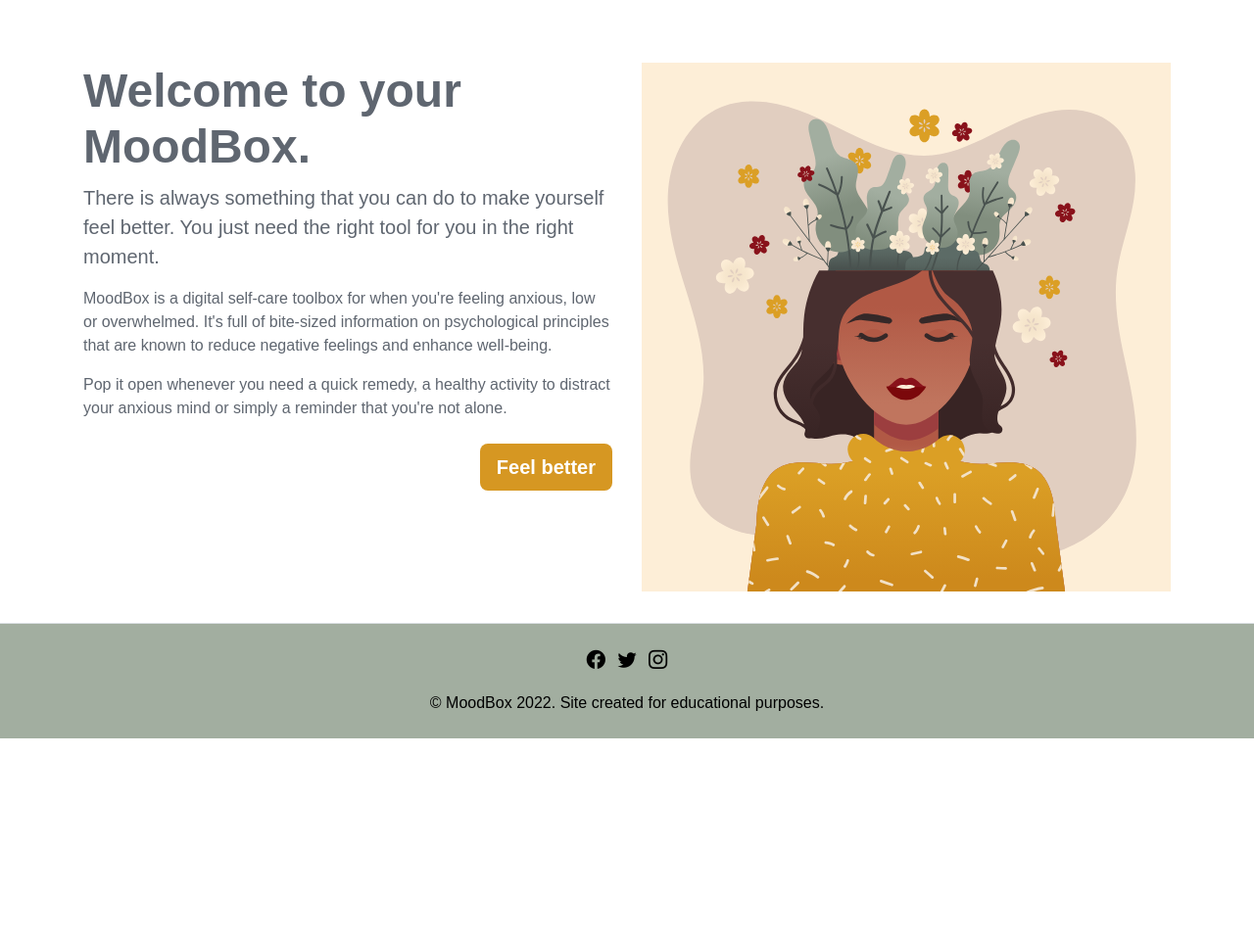
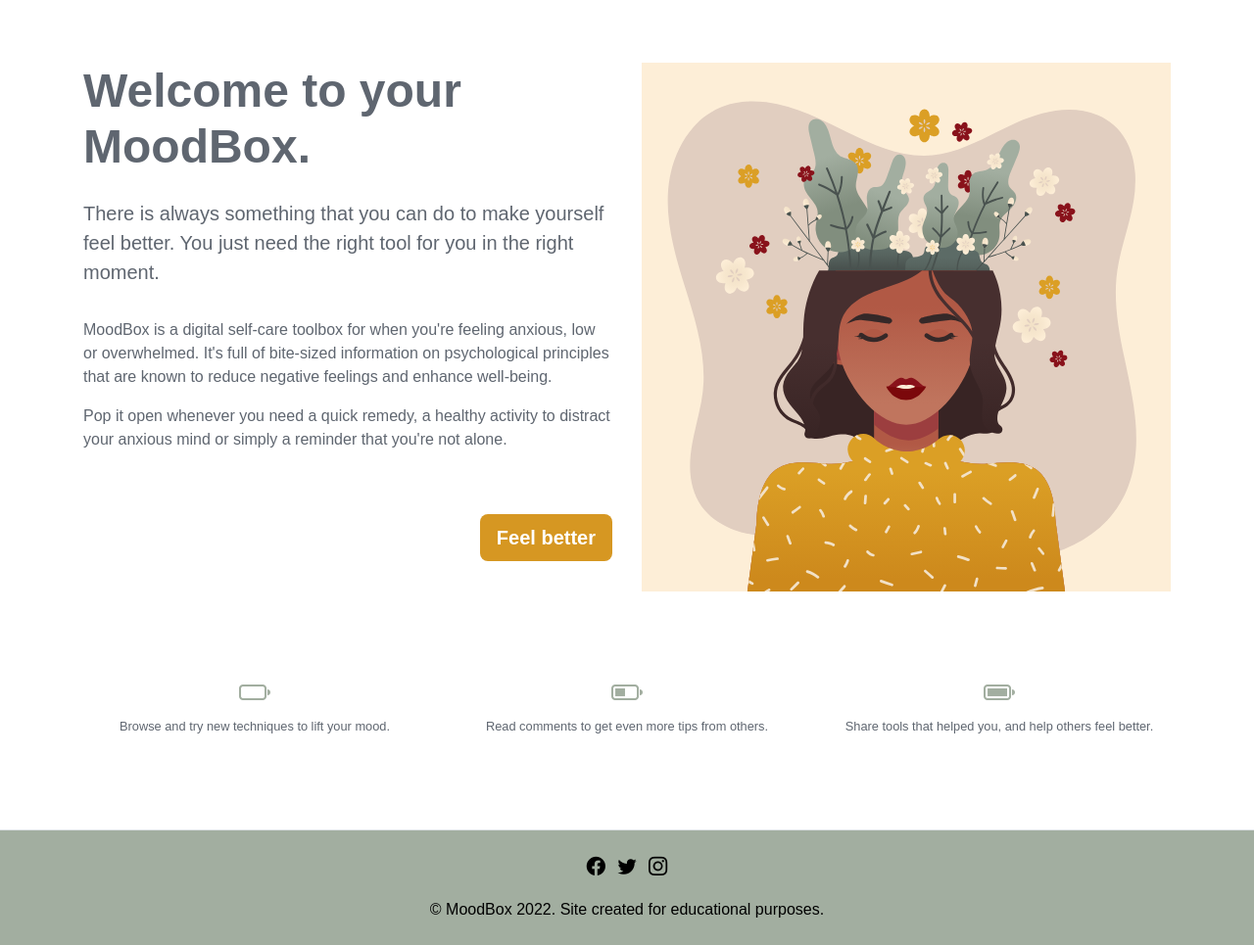
Before and after one commit to renatabiniek/moodbox, a Django app: page / in a window 1280 px wide. Shown: the part 79-1044 px from the top of the page at 98% size. Before the commit the page ends 833 px from the top, so only its background shows below. Run offline with Django 3.2, Linux system fonts and the light colour scheme; data that the repository does not hold is empty; some libraries are stand-ins or nearby versions.

Commit message:
Add and style info section on home page

```diff
--- a/static/css/style.css
+++ b/static/css/style.css
@@ -31,10 +31,10 @@
     font-size: 1.2rem;
 }
 
-/* .img-fluid {
-    width: auto;
-    height: auto;
-} */
+.icn-home {
+   color: #A2AEA0;
+   font-size: 2rem;
+}
 
 h1 {
     font-weight: 600;
@@ -54,6 +54,9 @@
     color: white;
 }
 
+.info-text {
+    font-size: .8rem;
+}
 /*------------------------------------ Footer*/
 
 /* sticky footer, as per
--- a/templates/index.html
+++ b/templates/index.html
@@ -10,27 +10,48 @@
     <div class="row">
       <div class="col-md py-3">
         <h1>Welcome to your MoodBox.</h1>
-        <p class="lead">There is always something that you can do to make yourself feel better. You just need the right
+        <p class="lead pt-3">There is always something that you can do to make yourself feel better. You just need the right
           tool
           for you in the right moment.</p>
-        <p>MoodBox is a digital self-care toolbox for when you're feeling anxious, low or overwhelmed. It's full of
+        <p class="pt-3">MoodBox is a digital self-care toolbox for when you're feeling anxious, low or overwhelmed. It's full of
           bite-sized information on psychological principles that are known to reduce negative feelings and enhance
           well-being.</p>
         <p>Pop it open whenever you need a quick remedy, a healthy activity to distract your anxious mind or simply a
           reminder that you're not alone.</p>
-        <a href="" class="btn btn-lg btn-callout font-weight-bolder mt-2" role="button">Feel better</a>
+        <a href="" class="btn btn-lg btn-callout font-weight-bolder mt-5" role="button">Feel better</a>
       </div>
       <div class="col-md py-3">
         <img class="img-fluid" src="{% static 'images/mental-health.svg' %}" alt="">
       </div>
     </div>
   </div>
+
 </section>
 
+<section>
+  <div class="container py-3 my-5">
+    <div class="row text-center">
 
-
-<section>
-
+      <div class="col-12 col-md-4">
+        <div><i class="bi bi-battery icn-home"></i></div>
+        <div>
+          <p class="info-text">Browse and try new techniques to lift your mood.</p>
+        </div>
+      </div>
+      <div class="col-12 col-md-4">
+        <div><i class="bi bi-battery-half icn-home"></i></div>
+        <div>
+          <p class="info-text">Read comments to get even more tips from others.</p>
+        </div>
+      </div>
+      <div class="col-12 col-md-4">
+        <div><i class="bi bi-battery-full icn-home"></i></div>
+        <div>
+          <p class="info-text">Share tools that helped you, and help others feel better.</p>
+        </div>
+      </div>
+    </div>
+  </div>
 </section>
 
 
```
